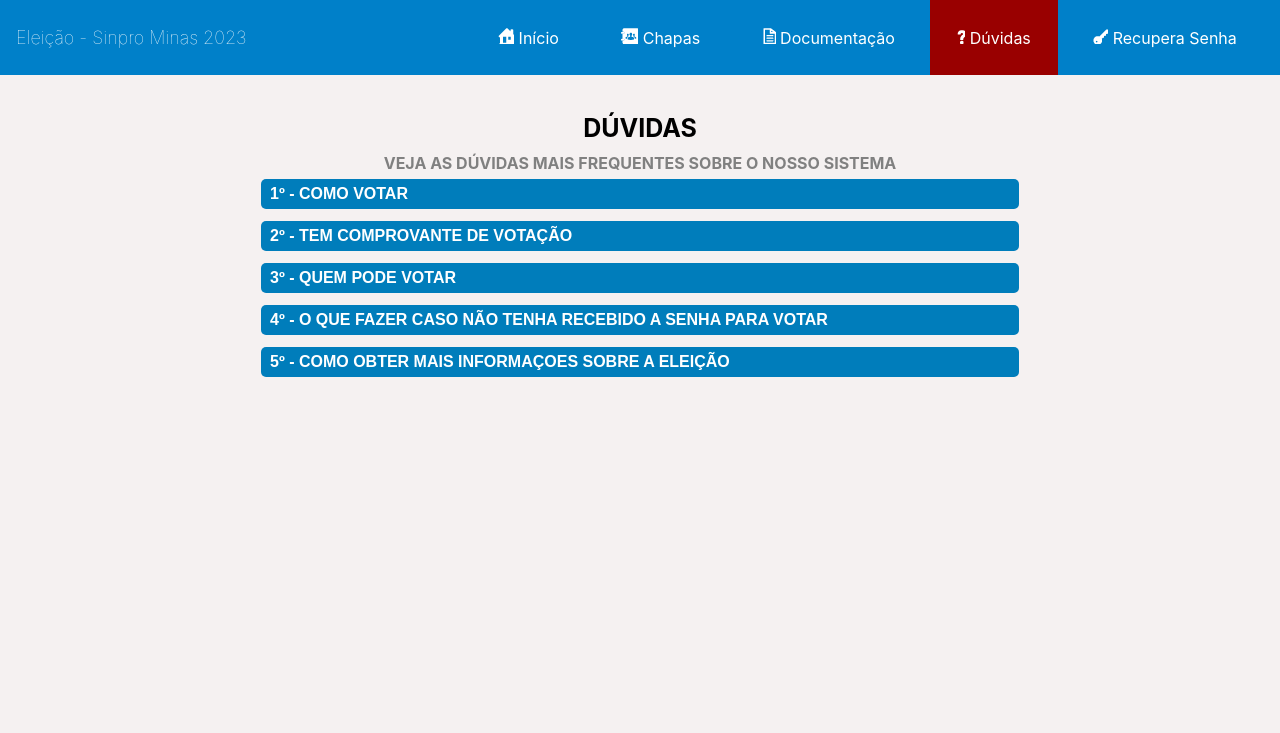
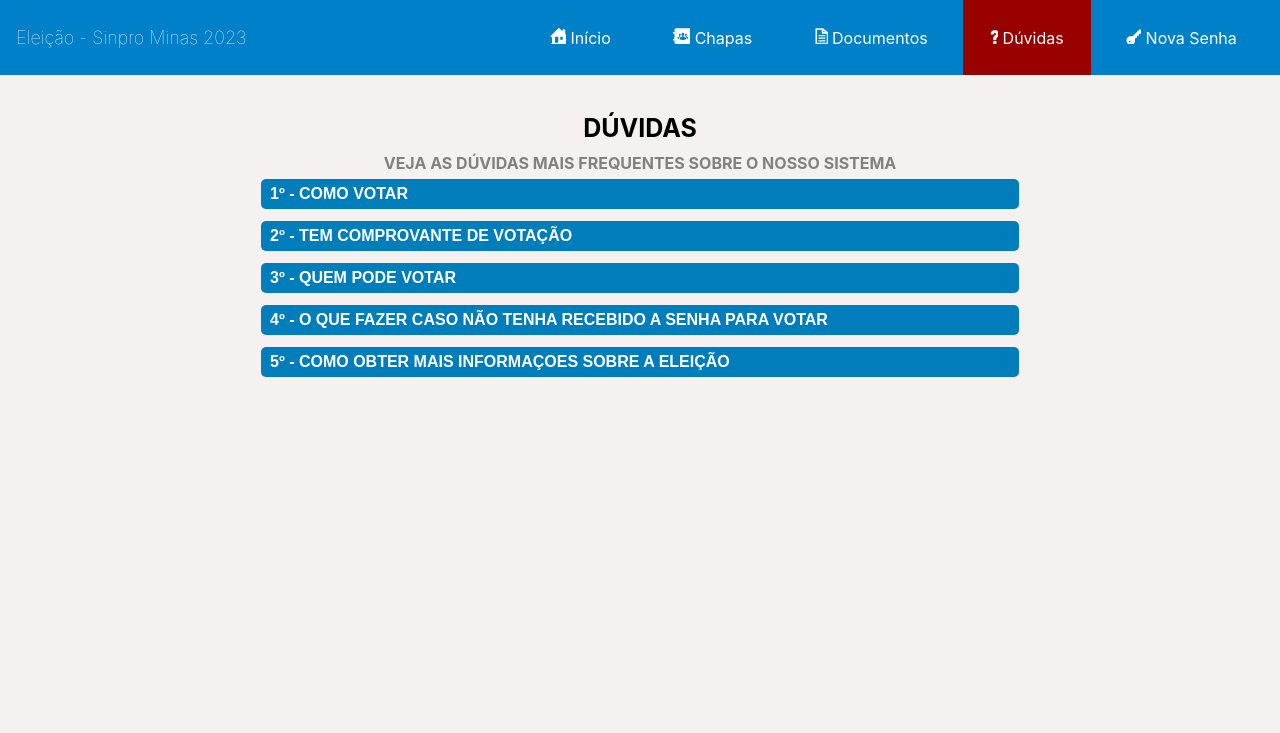
Before and after one commit to lucalex1/Trabalho, a plain HTML site: page modulos/Duvidas/duvidas.html in a window 1280 px wide. Shown: the top 733 px of the page. Drawn offline with Linux system fonts and the light colour scheme.

Commit message:
Add files via upload

```diff
--- a/modulos/Duvidas/duvidas.html
+++ b/modulos/Duvidas/duvidas.html
@@ -26,11 +26,11 @@
           <li><a href="../../modulos/Chapas/chapas.html"> <img alt="W3Schools" src="../../Imagens/icone-chapas.png">
             Chapas</a></li>
           <li><a href="../../modulos/Documentos/documentos.html"> <img alt="W3Schools" src="../../Imagens/icone-documentos.png">
-            Documentação</a></li>
+            Documentos</a></li>
           <li><a id="btduvidas"> <img alt="W3Schools" src="../../Imagens/icone-duvidas.png">
             Dúvidas</a></li>
           <li><a href="../../modulos/RecuperaSenha/recuperasenha.html"> <img alt="W3Schools" src="../../Imagens/icone-senhas.png">
-            Recupera Senha</a></li>
+            Nova Senha</a></li>
         </ul>
       </nav>
     </header>
```
